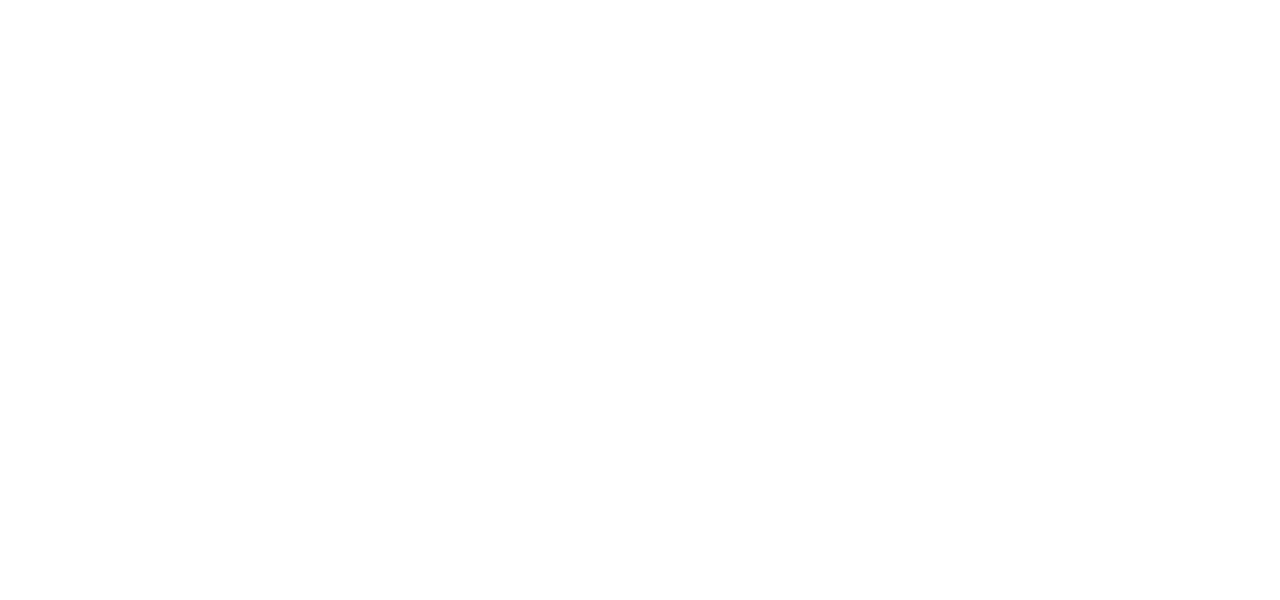
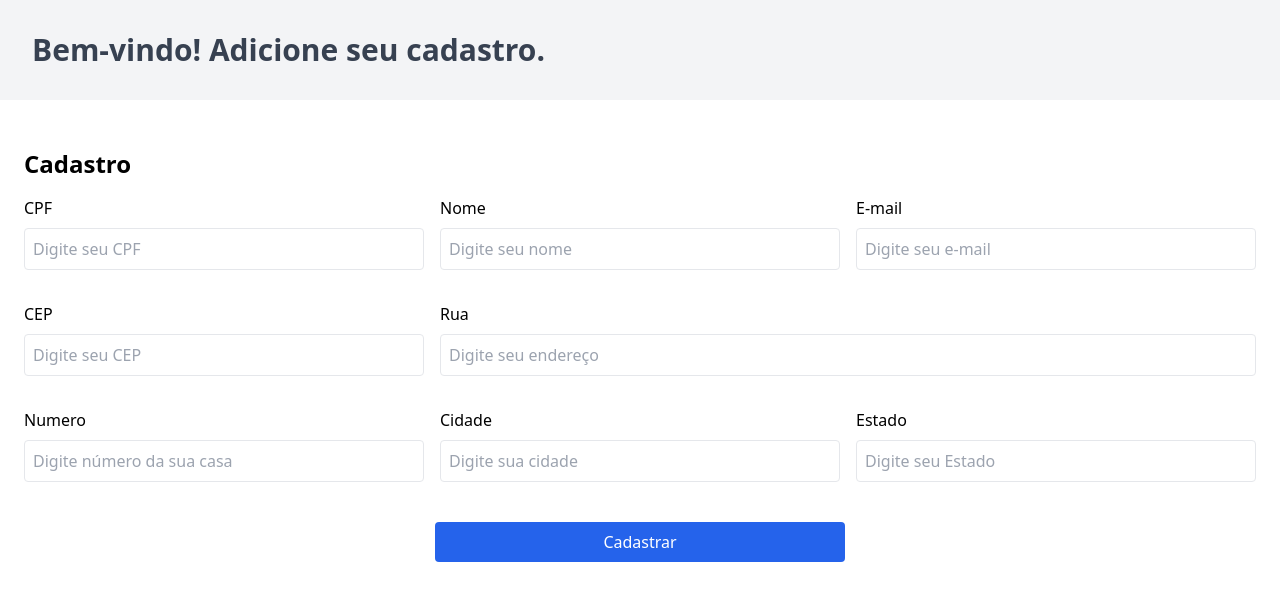
Before and after one commit to ArthurToso/trabalho-dac, an Angular app in the folder front-end/trabalho-dac/: page /signup in a window 1280 px wide. Before the commit this address led to /. Shown: the top 600 px of the page. Built offline with nearby package versions, Linux system fonts and the light colour scheme.

Commit message:
feat(cadastro): html do cadastro sem logica ainda, falta adc api cep

```diff
--- a/front-end/trabalho-dac/src/app/app.routes.ts
+++ b/front-end/trabalho-dac/src/app/app.routes.ts
@@ -1,5 +1,6 @@
 import { Routes } from '@angular/router';
 import { LoginComponent } from './pages/login/login.component';
+import { CadastroComponent } from './pages/cadastro/cadastro.component';
 
 export const routes: Routes = [
     {
@@ -8,5 +9,9 @@ export const routes: Routes = [
     },
     {
         path: '', redirectTo: '/login', pathMatch: 'full'
+    },
+    {
+        path: 'signup',
+        component : CadastroComponent
     }
 ];
--- a/front-end/trabalho-dac/src/app/pages/cadastro/cadastro.component.html
+++ b/front-end/trabalho-dac/src/app/pages/cadastro/cadastro.component.html
@@ -1 +1,97 @@
-<p>cadastro works!</p>
+<div class="justify-center bg-gray-100 p-8">
+  <h1 class="text-3xl font-bold text-gray-700" >
+    Bem-vindo! Adicione seu cadastro.
+  </h1>
+</div>
+
+<form
+  class="bg-white rounded-lg p-6 w-full max-w-mdb justify-center m-auto mt-6"
+>
+  <h2 class="text-2xl font-semibold mb-4">Cadastro</h2>
+
+  <!-- Usando grid para dividir os inputs em tres colunas -->
+  <div class="grid grid-cols-3 gap-4">
+    <!-- CPF -->
+    <div>
+      <label class="block mb-2 font-medium">CPF</label>
+      <input
+        type="text"
+        class="w-full p-2 border rounded mb-4"
+        placeholder="Digite seu CPF"
+      />
+    </div>
+
+    <!-- Nome -->
+    <div>
+      <label class="block mb-2 font-medium">Nome</label>
+      <input
+        type="text"
+        class="w-full p-2 border rounded mb-4"
+        placeholder="Digite seu nome"
+      />
+    </div>
+
+    <!-- E-mail -->
+    <div>
+      <label class="block mb-2 font-medium">E-mail</label>
+      <input
+        type="email"
+        class="w-full p-2 border rounded mb-4"
+        placeholder="Digite seu e-mail"
+      />
+    </div>
+
+    <!-- CEP -->
+    <div>
+      <label class="block mb-2 font-medium">CEP</label>
+      <input
+        type="text"
+        class="w-full p-2 border rounded mb-4"
+        placeholder="Digite seu CEP"
+      />
+    </div>
+
+    <!-- Endereço -->
+    <div class="col-span-2">
+      <label class="block mb-2 font-medium">Rua</label>
+      <input
+        type="text"
+        class="w-full p-2 border rounded mb-4"
+        placeholder="Digite seu endereço"
+      />
+    </div>
+
+    <div class="col-span-1">
+      <label class="block mb-2 font-medium">Numero</label>
+      <input
+        type="text"
+        class="w-full p-2 border rounded mb-4"
+        placeholder="Digite número da sua casa"
+      />
+    </div>
+
+    <div class="col-span-1">
+      <label class="block mb-2 font-medium">Cidade</label>
+      <input
+        type="text"
+        class="w-full p-2 border rounded mb-4"
+        placeholder="Digite sua cidade"
+      />
+    </div>
+
+    <div class="col-span-1">
+      <label class="block mb-2 font-medium">Estado</label>
+      <input
+        type="text"
+        class="w-full p-2 border rounded mb-4"
+        placeholder="Digite seu Estado"
+      />
+    </div>
+  </div>
+
+  <div class="flex justify-center mt-6">
+    <button class="w-1/3 bg-blue-600 text-white p-2 rounded hover:bg-blue-700">
+      Cadastrar
+    </button>
+  </div>
+</form>
```
